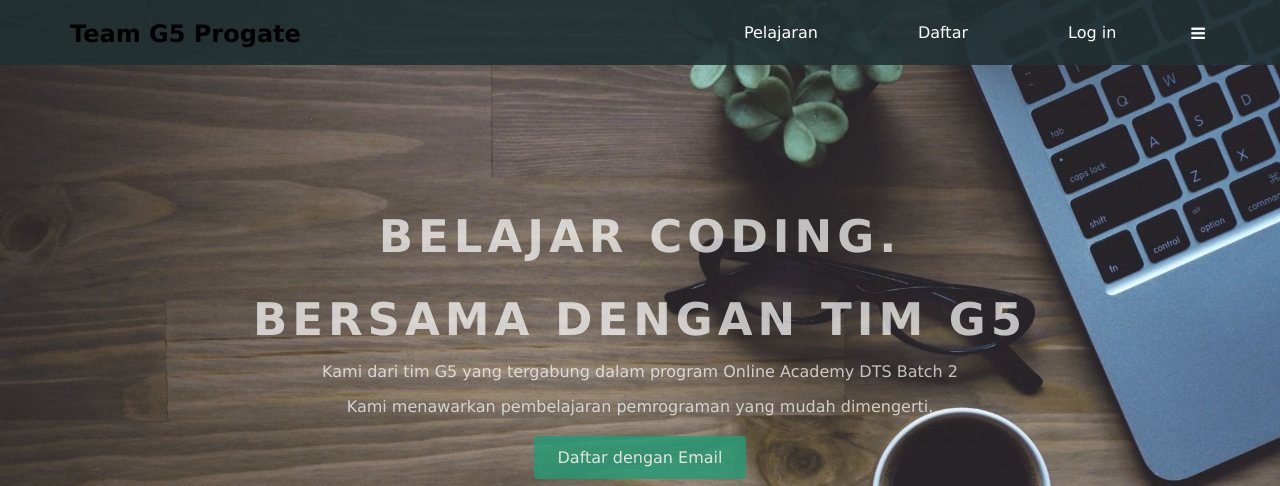
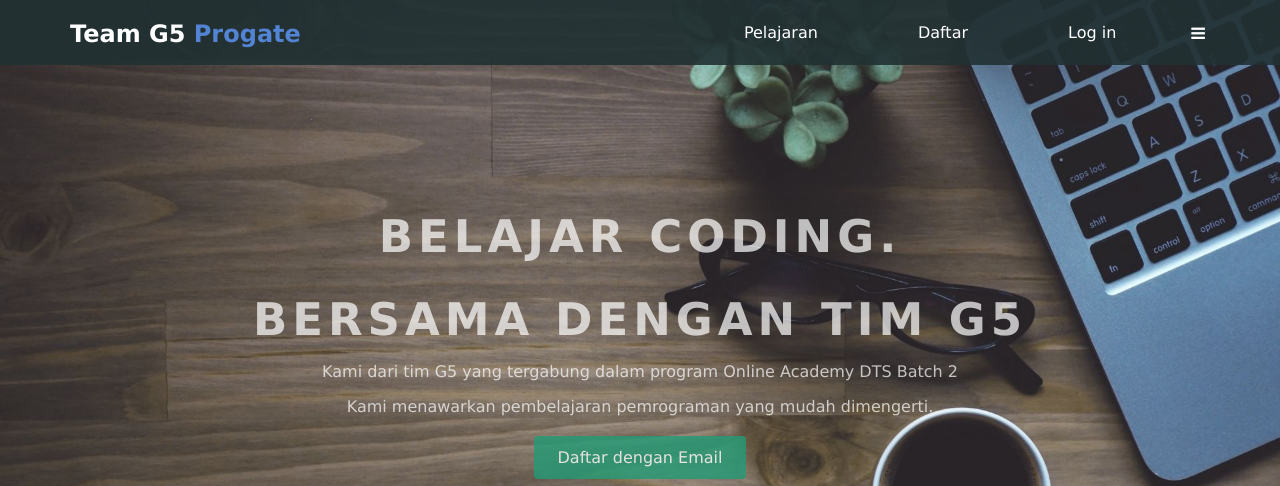
Before and after one commit to abqorideandra/timg5, a plain HTML site: page index.html in a window 1280 px wide. Shown: the top 486 px of the page. Drawn offline with Linux system fonts and the light colour scheme.

Commit message:
Update stylesheet.css

```diff
--- a/stylesheet.css
+++ b/stylesheet.css
@@ -120,6 +120,11 @@ header {
 
 .header-left {
   float: left;
+  color: white;
+}
+
+.header-left span{
+  color: #5383d3;
 }
 
 .header-right {
```
